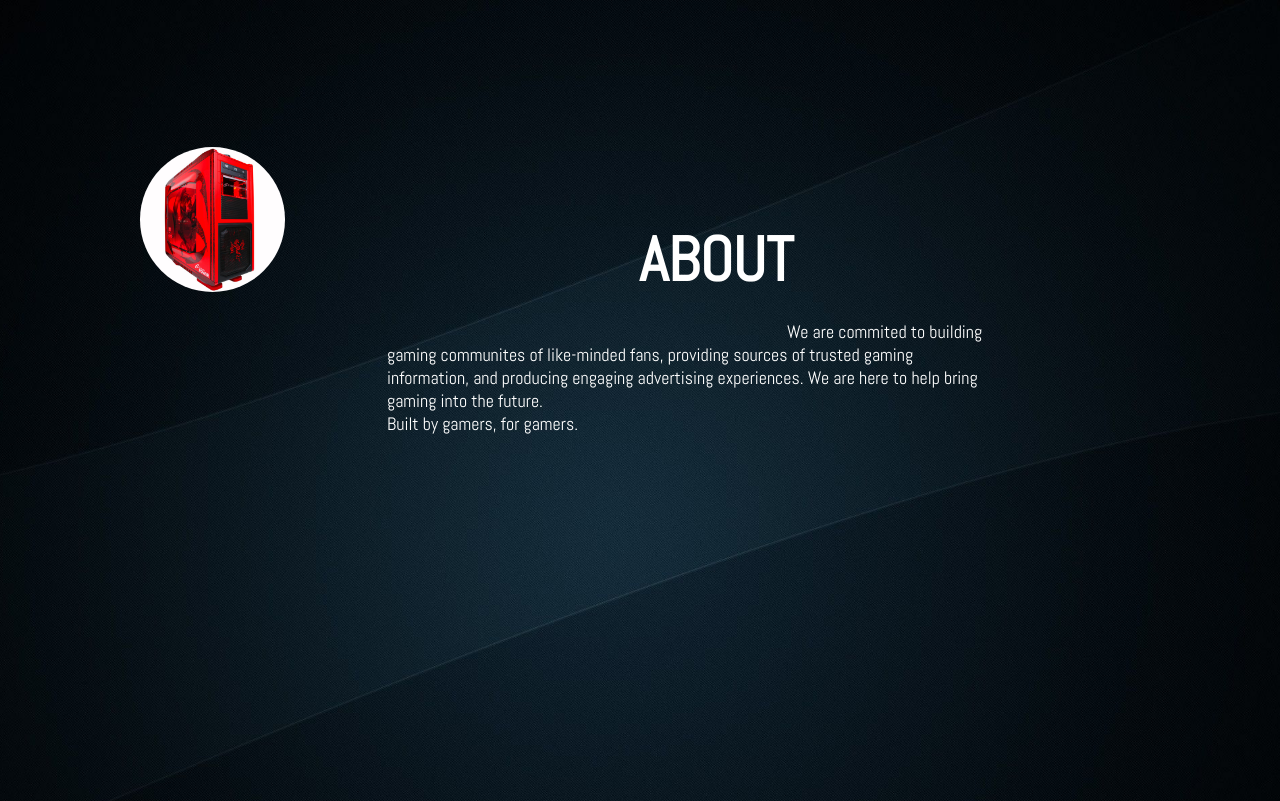
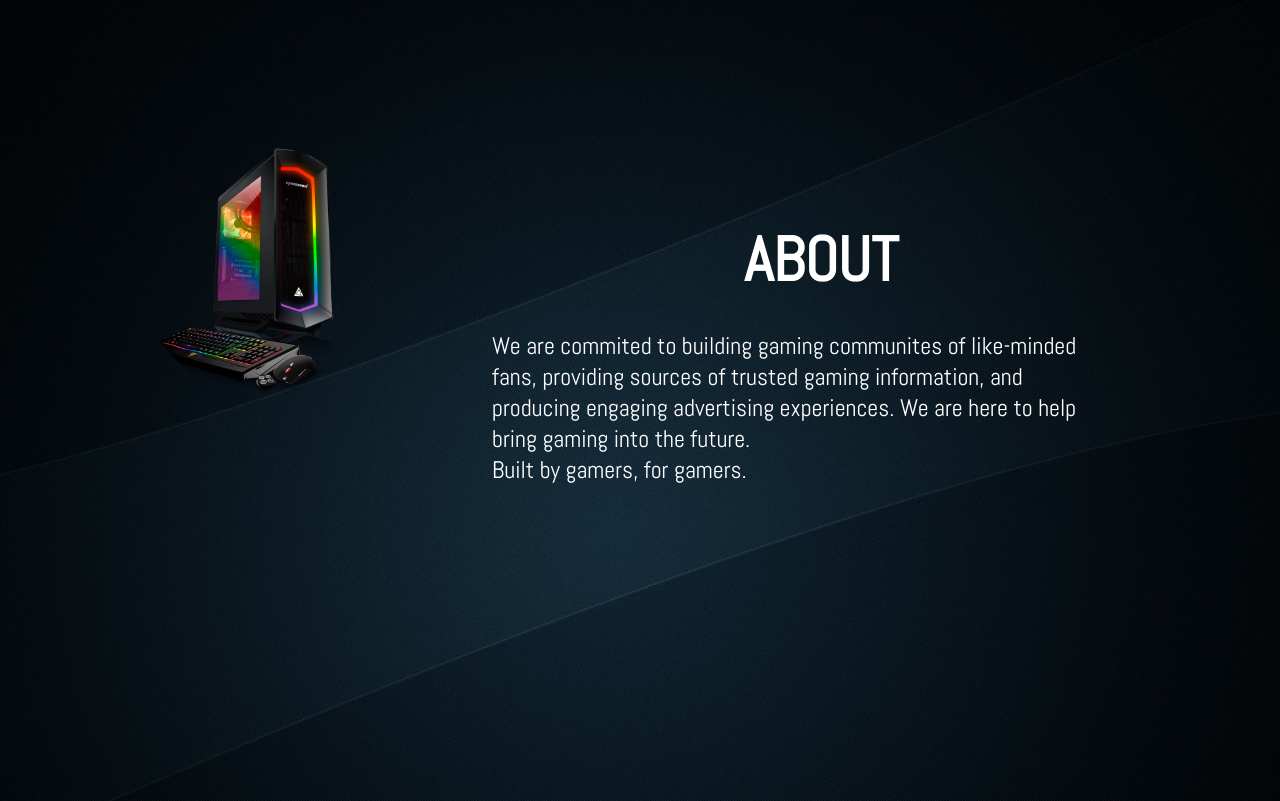
Before and after one commit to AhasanIslam20/482-Gaming-Component-Web-Project-Demu, a plain HTML site: page About/index.html in a window 1280 px wide. Shown: the top 801 px of the page. Drawn offline with Linux system fonts and the light colour scheme.

Commit message:
Logo Changed and necessary change's  have been done for the description on about page

```diff
--- a/About/index.html
+++ b/About/index.html
@@ -8,12 +8,17 @@
         <header>
         <div class="row">
             <div class="logo">
-                <img src="cpu.jpg">
+                <img src="cpu-logo.png">
             </div>
             <div class="hero">
                 <h1 style= "font-size:62px;">ABOUT</h1>
-                <br><h>We are commited to building gaming communites of like-minded fans, providing sources of trusted gaming information, and producing engaging advertising experiences. We are here to help bring gaming into the future.<br>
-                Built by gamers, for gamers.</h>
+                  <p style= "font-size:150%;">
+            <br>We are commited to building gaming communites of like-minded fans, providing sources of trusted gaming information, and producing engaging advertising experiences. We are here to help bring gaming into the future.<br>
+                Built by gamers, for gamers.<br>
+            <br>
+            <br>
+
+            </p>
 
             </div>
 
--- a/About/style.css
+++ b/About/style.css
@@ -20,7 +20,7 @@ header
 }
 .logo img
 {
-    width: 145px;
+    width: 250px;
     height: auto;
     float: left;
     margin-right: 2px;
@@ -61,23 +61,9 @@ body
 
 
 }
-h2{
-
-    color: white;
-    font-size: 300%;
-    text-align: left;
-    margin-top: 20px;
-    margin-left: 58px;
 
 
-}
-
-
-h
+p
 {
     color: white;
-    font-size: 18px;
-    text-align:left;
-    margin-top: 200px;
-    margin-left:400px;
 }
```
Also changed, not shown: About/cpu-logo.png (added).
